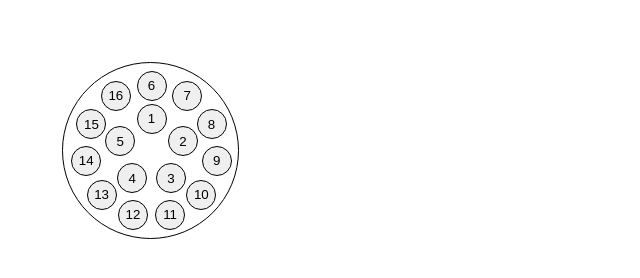
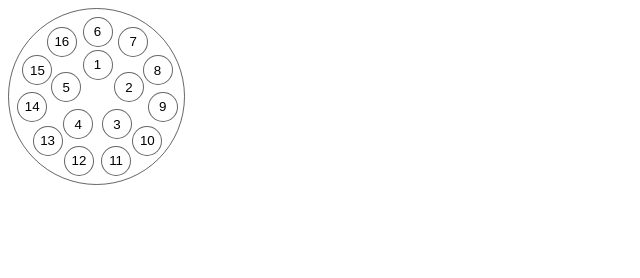
Before and after one commit to elsci-io/ui-puck, a plain HTML site: page index.html in a window 1280 px wide. Shown: the whole page, without its empty margins (0-640 px from the left). Drawn offline with Linux system fonts and the light colour scheme.

Commit message:
Fix puck styles (#2)
- Merged `puck` and `circle` classes
- Used pretty blue colors
- Removed positioning of the puck (top/right) since it's the parent
  element who should decide the position of its children. So it's the
  client code/styles will decide where the puck is located.

```diff
--- a/css/style.css
+++ b/css/style.css
@@ -1,33 +1,31 @@
-.canvas-component_canvas-2d {
-    border: #ffffff 1px solid;
+.puck {
+    --puck-border: 1px solid rgba(0, 0, 0, 0.6);
+    --puck-selected-color: rgb(6, 95, 212);
+
+    position: relative;
+    border: var(--puck-border);
+    border-radius: 50%;
+    height: 175px;
+    width: 175px;
 }
-.puck{
-  position: relative;
-  height: 300px;
-  width: 300px;
-  border: 1px solid rgb(0, 0, 0);
+
+.puck__cell {
+    position: absolute;
+    width: 30px;
+    height: 30px;
+    border-radius: 50%;
+    border: var(--puck-border);
+    background-color: white;
+    cursor: pointer;
 }
-.puck__cell{
-  position:absolute;
-  border-radius: 50%;
-  width: 30px;
-  border:1px solid black;
-  height: 30px;
+
+.puck__cell:hover {
+    background-color: var(--puck-selected-color);
+    opacity: 0.9;
+    color: white;
 }
-.puck__cell:hover{
-  background-color :#21e9ff;
-  color:black;
+
+.puck__cell--selected {
+    background-color: var(--puck-selected-color);
+    color: white;
 }
-.puck__cell--selected{
-  background-color: rgb(108, 213, 255);
-  color:black
-}
-.circle{
-  border:1px solid rgb(0, 0, 0);
-  border-radius: 50%;
-  position:absolute;
-  top: 62px;
-  left: 62px;
-  height: 175px;
-  width: 175px;
-}
--- a/index.html
+++ b/index.html
@@ -2,15 +2,14 @@
 <html lang="en">
 <head>
 	<meta charset="UTF-8">
-	<title>Canvas</title>
+	<title>Puck</title>
 	<link rel="stylesheet" href="css/style.css">
 	<script src="js/Canvas2D.js"></script>
-	<script src = 'js/Puck.js'></script>
-	<script src = 'js/PuckCellCoords.js'></script>
-	<script src ="js/drawPuck.js"></script>
+	<script src="js/Puck.js"></script>
+	<script src="js/PuckCellCoords.js"></script>
+	<script src="js/drawPuck.js"></script>
 </head>
 <body>
-	<div class ="puck circle">
-	</div>
+	<div class="puck circle"></div>
 </body>
 </html>
```
